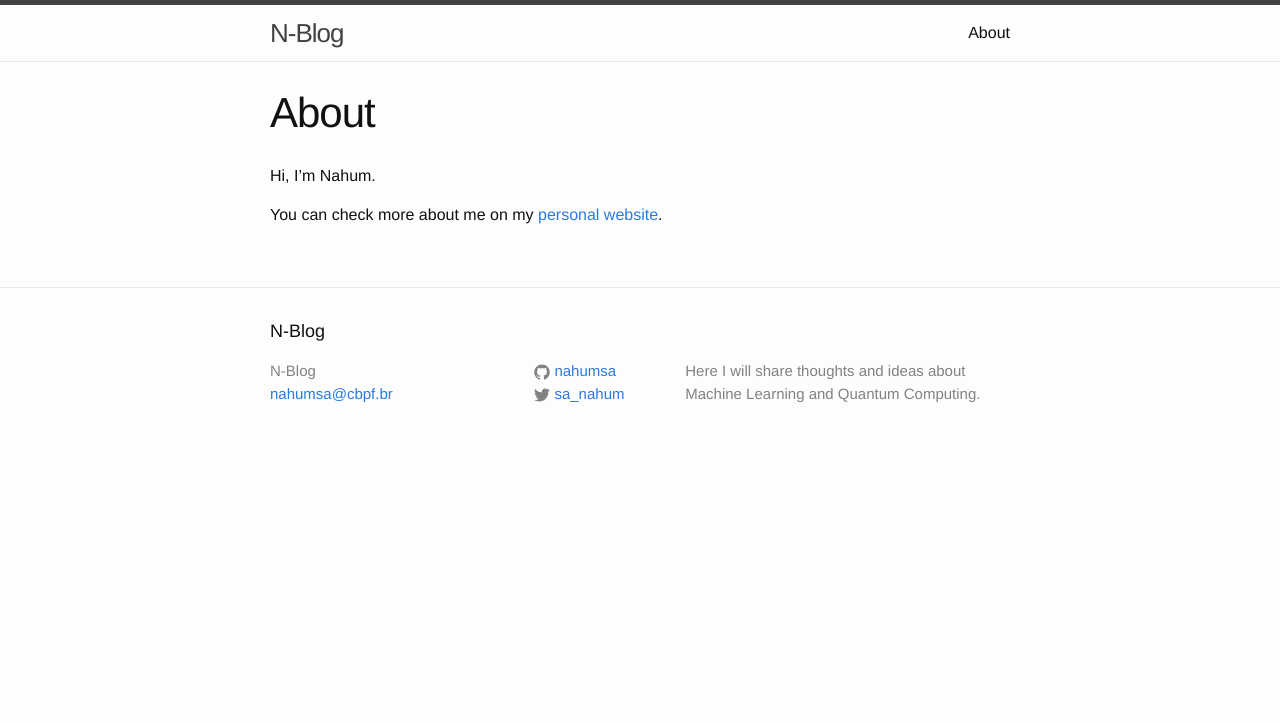
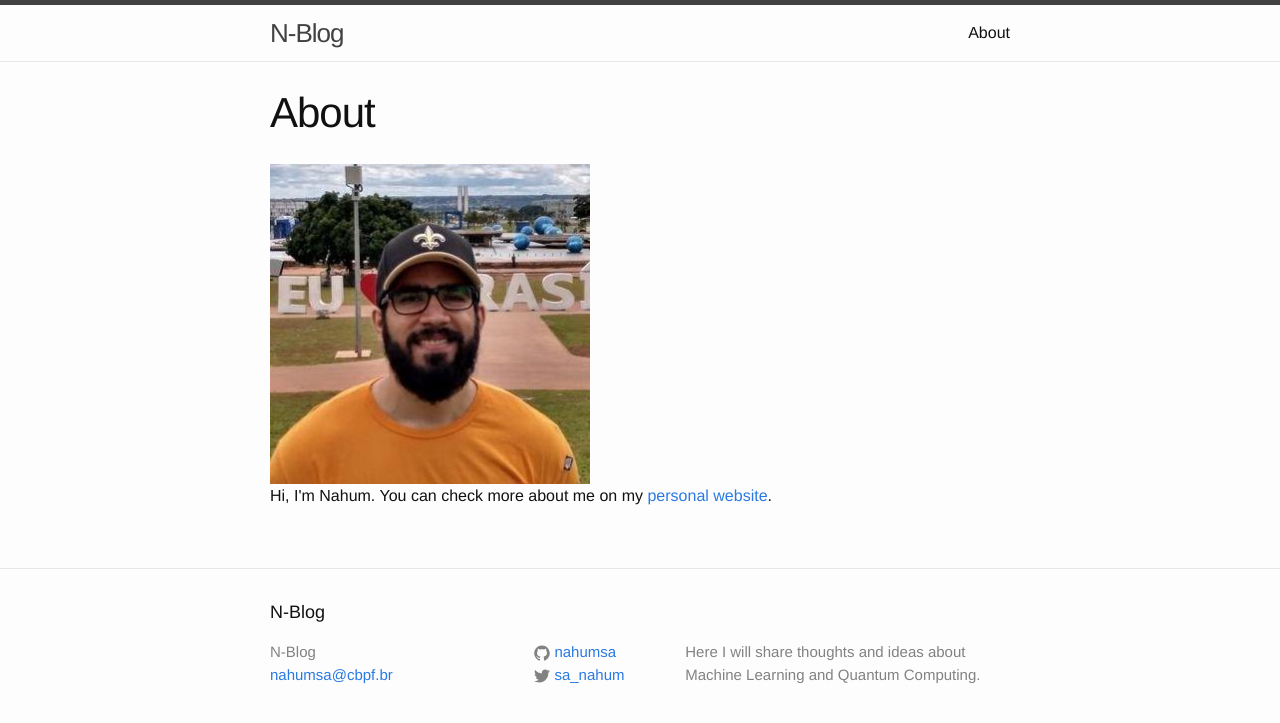
Before and after one commit to nahumsa/n-blog, a Jekyll site: the page built from about.md, in a window 1280 px wide. Shown: the top 723 px of the page. Built offline with Jekyll 4.4.1, drawn with Linux system fonts in a browser that asks for light colours.

Commit message:
Updated about and firstpost

```diff
--- a/about.md
+++ b/about.md
@@ -3,7 +3,8 @@ layout: page
 title: About
 permalink: /about/
 ---
+<div>
+<img src="{{site.baseurl}}/assets/images/profile.jpeg" width="320" height="320" >
+</div>
 
-Hi, I'm Nahum.
-
- You can check more about me on my <a href="https://nahumsa.github.io/" target="_blank">personal website</a>.
+<p>Hi, I'm Nahum. You can check more about me on my <a href="https://nahumsa.github.io/" target="_blank">personal website</a>.</p>
```
Also changed, not shown: _posts/2020-05-30-First-post.md (+0 -4 lines), 3 other files.
